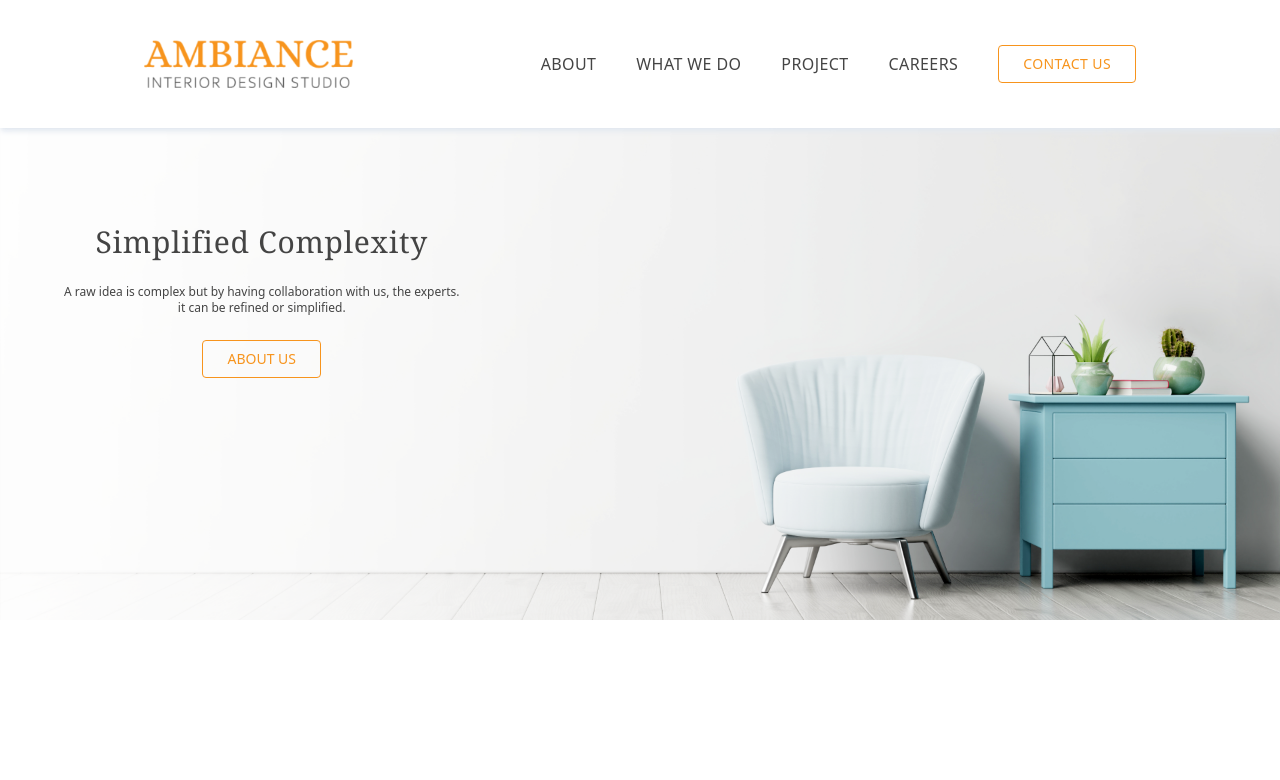
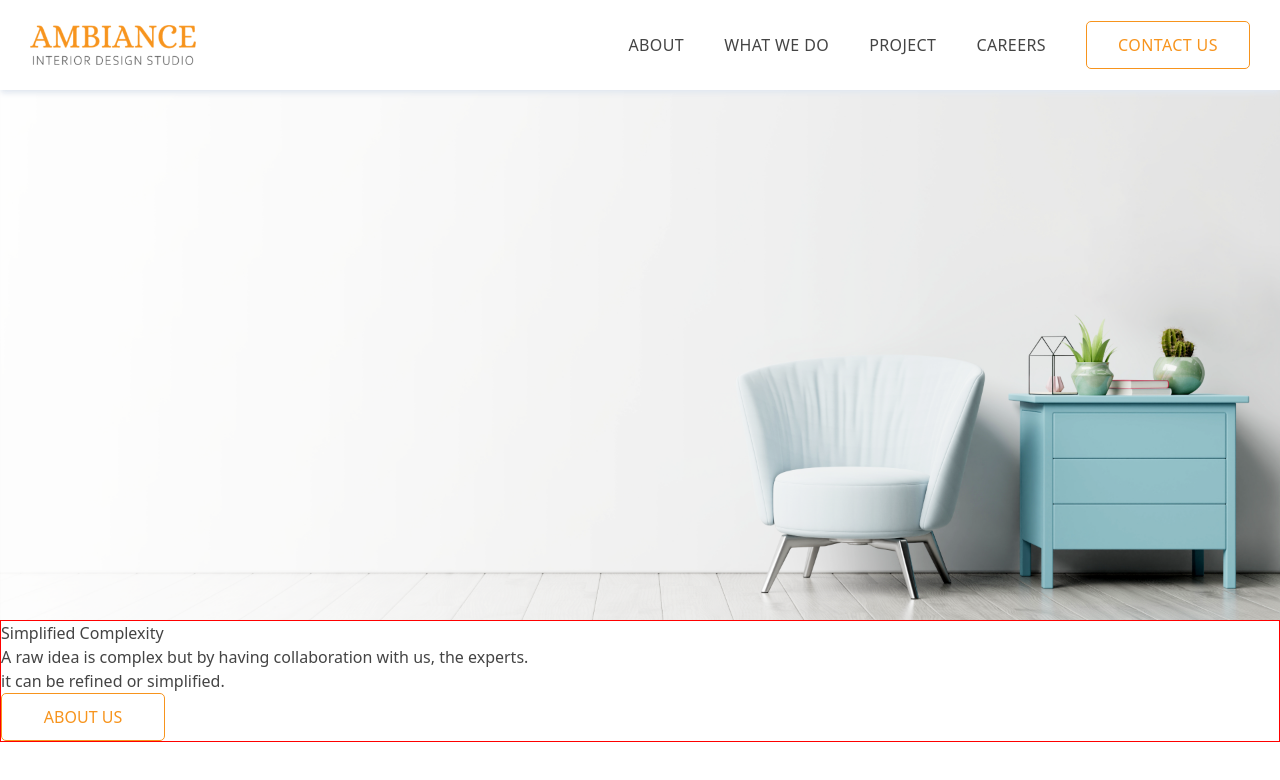
Before and after one commit to rutherx44/ambiance, a React (Vite) app: page / in a window 1280 px wide. Shown: the top 780 px of the page. Built offline with nearby package versions, Linux system fonts and the light colour scheme.

Commit message:
fix the navbar
tweak the exact measurement of the navbar according to the mock-up.

```diff
--- a/src/components/Button.jsx
+++ b/src/components/Button.jsx
@@ -4,7 +4,7 @@ import React from "react";
 export const Button = ({ buttonClick, displayText = "Submit" }) => {
   return (
     <button
-      className="flex items-center border border-[#F7941D] rounded-s rounded-e font-sans text-xs font-normal text-[#F7941D] hover:text-white hover:bg-[#F7941D] transition-all py-2 px-6 lg:text-sm"
+      className="w-[164px] h-12 flex items-center justify-center border border-[#F7941D] rounded-[5px] font-normal text-[#F7941D] hover:text-white hover:bg-[#F7941D] transition-all"
       onClick={buttonClick}
     >
       {displayText}
--- a/src/components/Navbar.jsx
+++ b/src/components/Navbar.jsx
@@ -13,15 +13,15 @@ const Navbar = () => {
   };
 
   return (
-    <nav className="w-full flex fixed z-10 items-center justify-between bg-white shadow-md shadow-slate-200 p-4 sm:py-8 sm:px-6 md:py-10 md:px-12 lg:px-20 xl:px-36">
+    <nav className="w-full flex fixed z-10 items-center justify-between bg-white shadow-md shadow-slate-200 h-[60px] px-[15px] sm:px-[30px] md:h-[90px]">
       <a href="">
         <img
-          className="h-8 cursor-pointer lg:h-10 xl:h-12"
+          className="cursor-pointer w-[130px] h-[30px] md:w-[148px] md:h-[34px] lg:w-[166px] lg:h-10"
           src={logo}
           alt="Ambiance Interior Design Studio Logo"
         />
       </a>
-      <ul className="hidden items-center gap-5 text-xs font-normal tracking-wide transition-all md:flex lg:text-sm lg:gap-8 xl:text-base xl:gap-10">
+      <ul className="hidden items-center gap-5 tracking-wide transition-all lg:flex lg:gap-8 xl:gap-10">
         <li className="hover:text-[#F7941D] transition-all cursor-pointer">
           <a href="#about">ABOUT</a>
         </li>
@@ -40,20 +40,20 @@ const Navbar = () => {
           </a>
         </li>
       </ul>
-      <button className="block md:hidden cursor-pointer" onClick={openMenu}>
-        <Menu className="hover:text-[#F7941D] transition-all" />
+      <button className="block lg:hidden cursor-pointer" onClick={openMenu}>
+        <Menu className="hover:text-[#F7941D] transition-all w-5 h-4 md:w-7 md:h-[22px]" />
       </button>
 
       {/* Mobile Sidebar */}
       <ul
         ref={sideMenuRef}
-        className="flex fixed md:hidden items-center justify-center flex-col gap-6 text-xs font-normal tracking-wide z-10 bg-white shadow-[0_0_30px] shadow-slate-200 w-3/4 h-full top-0 bottom-0 -right-500 transition-all duration-500"
+        className="flex fixed lg:hidden items-center justify-center flex-col gap-6 font-normal tracking-wide z-10 bg-white shadow-[0_0_30px] shadow-slate-200 w-3/4 h-full top-0 bottom-0 -right-500 transition-all duration-500"
       >
         <button
-          className="block md:hidden cursor-pointer absolute top-5 right-4 sm:top-9 sm:right-6"
+          className="block lg:hidden cursor-pointer absolute top-[22px] right-[15px] sm:right-[30px] md:top-[34px]"
           onClick={closeMenu}
         >
-          <X className="hover:text-[#F7941D] transition-all" />
+          <X className="hover:text-[#F7941D] transition-all w-5 h-4 md:w-7 md:h-[22px]" />
         </button>
         <li className="hover:text-[#F7941D] transition-all cursor-pointer">
           <a href="#about" onClick={closeMenu}>
--- a/src/pages/Hero.jsx
+++ b/src/pages/Hero.jsx
@@ -8,32 +8,26 @@ const Hero = () => {
   return (
     <>
       <div id="about">
-        <div className="xs:hidden mx-auto">
+        <div className="mx-auto">
+          <img className="w-svw sm:hidden" src={phone_base} alt="Hero Banner" />
           <img
-            className="w-full sm:hidden"
-            src={phone_base}
-            alt="Hero Banner"
-          />
-          <img
-            className="w-full hidden sm:flex lg:hidden"
+            className="w-dvw hidden sm:flex lg:hidden"
             src={tablet_base}
             alt="Hero Banner"
           />
           <img
-            className="w-full hidden lg:flex"
+            className="w-lvw hidden lg:flex"
             src={desktop_base}
             alt="Hero Banner"
           />
-          <div className="absolute justify-center top-56 px-16 xxs:top-[17rem] xxs:px-28">
-            <h1 className="font-serif text-center text-3xl tracking-wide font-medium mb-6">
-              Simplified Complexity
-            </h1>
-            <p className="font-sans text-center text-xs mb-6">
+          <div className="container_position">
+            <h1 className="">Simplified Complexity</h1>
+            <p className="">
               A raw idea is complex but by having collaboration with us, the
               experts. <br />
               it can be refined or simplified.
             </p>
-            <div className="flex justify-center">
+            <div className="">
               <Button displayText="ABOUT US" />
             </div>
           </div>
```
